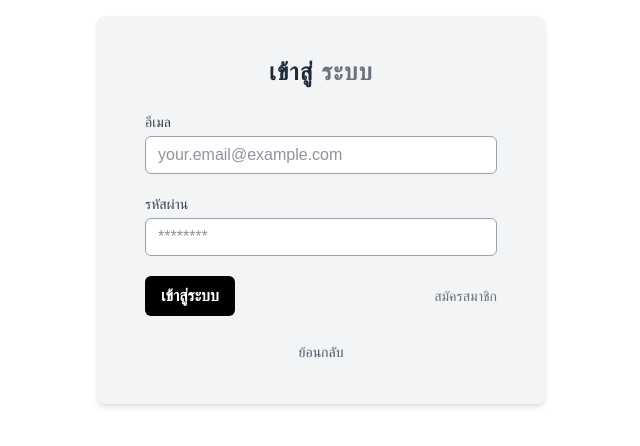
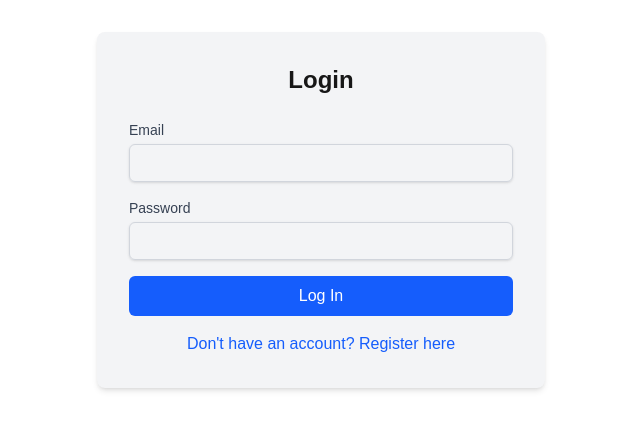
Before and after one commit to Neo134340/project, a Next.js app: page /login in a window 1280 px wide. Shown: the part 190-636 px from the top of the page, without its empty margins (319-959 px from the left). Built offline with nearby package versions, Linux system fonts and the light colour scheme.

Commit message:
login register profile edpf Success fondback

```diff
--- a/app/login/page.tsx
+++ b/app/login/page.tsx
@@ -1,4 +1,4 @@
-"use client";
+"use client";  // Ensure the client-side execution
 
 import React, { useState } from 'react';
 import { useRouter } from 'next/navigation';
@@ -12,58 +12,59 @@ const LoginPage: React.FC = () => {
     const handleSubmit = async (event: React.FormEvent) => {
         event.preventDefault();
         console.log('เข้าสู่ระบบ:', { email, password });
-        router.push('/');
+
+        // เรียก API ตรวจสอบการเข้าสู่ระบบ ---> เหวินเพิ่มเข้ามาหลังบ้าน
+        const response = await fetch('http://localhost:8081/api/customer/login', {
+            method: 'POST',
+            headers: { 'Content-Type': 'application/json' },
+            body: JSON.stringify({ email, password }),
+        });
+
+        if (response.ok) {
+            alert("เข้าสู่ระบบสำเร็จ");
+            router.push('/'); // เปลี่ยนเส้นทางไปหน้าแรก
+        } else {
+            const error = await response.text();
+            alert(error); // แจ้งข้อผิดพลาด
+        }
     };
 
     return (
         <div className="min-h-screen bg-white flex justify-center items-center">
-            <div className="bg-gray-100 shadow-md rounded-lg px-12 py-10 w-full max-w-md">
-                <h2 className="block text-gray-800 text-2xl font-semibold text-center mb-6 uppercase tracking-wider">
-                    <span className="text-gray-800">เข้าสู่</span> <span className="text-gray-500">ระบบ</span>
-                </h2>
-                <form onSubmit={handleSubmit} className="space-y-5">
-                    <div>
-                        <label htmlFor="email" className="block text-gray-700 text-sm font-medium mb-1">
-                            อีเมล
-                        </label>
+            <div className="bg-gray-100 shadow-md rounded-lg p-8 w-full max-w-md">
+                <h2 className="text-2xl font-bold text-center mb-6">Login</h2>
+                <form onSubmit={handleSubmit}>
+                    <div className="mb-4">
+                        <label htmlFor="email" className="block text-sm font-medium text-gray-700">Email</label>
                         <input
-                            className="appearance-none border border-gray-400 rounded-md w-full py-2 px-3 text-gray-800 bg-white leading-tight focus:outline-none focus:shadow-outline focus:border-blue-500"
+                            type="email"
                             id="email"
-                            type="email"
-                            placeholder="your.email@example.com"
                             value={email}
                             onChange={(e) => setEmail(e.target.value)}
+                            className="mt-1 block w-full px-3 py-2 border border-gray-300 rounded-md shadow-sm focus:outline-none focus:ring-indigo-500 focus:border-indigo-500 sm:text-sm"
+                            required
                         />
                     </div>
-                    <div>
-                        <label htmlFor="password" className="block text-gray-700 text-sm font-medium mb-1">
-                            รหัสผ่าน
-                        </label>
+                    <div className="mb-4">
+                        <label htmlFor="password" className="block text-sm font-medium text-gray-700">Password</label>
                         <input
-                            className="appearance-none border border-gray-400 rounded-md w-full py-2 px-3 text-gray-800 bg-white leading-tight focus:outline-none focus:shadow-outline focus:border-blue-500"
+                            type="password"
                             id="password"
-                            type="password"
-                            placeholder="********"
                             value={password}
                             onChange={(e) => setPassword(e.target.value)}
+                            className="mt-1 block w-full px-3 py-2 border border-gray-300 rounded-md shadow-sm focus:outline-none focus:ring-indigo-500 focus:border-indigo-500 sm:text-sm"
+                            required
                         />
                     </div>
-                    <div className="flex items-center justify-between">
-                        <button
-                            className="bg-black text-white font-semibold py-2 px-4 rounded-md focus:outline-none focus:shadow-outline transition duration-300 ease-in-out hover:bg-gray-800"
-                            type="submit"
-                        >
-                            เข้าสู่ระบบ
-                        </button>
-                        <Link href="/register" className="inline-block align-baseline font-medium text-sm text-gray-500 hover:text-gray-800 transition duration-300 ease-in-out">
-                            สมัครสมาชิก
-                        </Link>
-                    </div>
+                    <button
+                        type="submit"
+                        className="w-full bg-blue-600 text-white py-2 rounded-md hover:bg-blue-700 transition"
+                    >
+                        Log In
+                    </button>
                 </form>
-                <div className="mt-6 text-center">
-                    <Link href="/" className="inline-block align-baseline font-medium text-sm text-gray-600 hover:text-gray-800 transition duration-300 ease-in-out">
-                        ย้อนกลับ
-                    </Link>
+                <div className="mt-4 text-center">
+                    <Link href="/register" className="text-blue-600 hover:underline">Don&apos;t have an account? Register here</Link>
                 </div>
             </div>
         </div>
--- a/app/profile/edit/page.tsx
+++ b/app/profile/edit/page.tsx
@@ -1,8 +1,8 @@
 "use client";
 
-import React, { useState } from 'react';
+import React, { useEffect, useState } from 'react';
 import Link from 'next/link';
-import { useRouter } from 'next/navigation';
+
 
 interface UserProfile {
   name: string;
@@ -12,23 +12,69 @@ interface UserProfile {
   profileImage?: string;
 }
 
-const mockUserProfile: UserProfile = {
-  name: "Kim Min-ji",
-  email: "minji.kim@koreadressrental.com",
-  address: "789 Hanok Village, Seoul, South Korea",
-  phone: "+82 10-1234-5678",
-  profileImage: "/images/default-profile.png",
+const EditProfilePage = () => {
+  const [name, setName] = useState('');
+  const [email, setEmail] = useState('');
+  const [address, setAddress] = useState('');
+  const [phone, setPhone] = useState('');
+  const [profileImage, setProfileImage] = useState<File | null>(null);
+  const [previewImage, setPreviewImage] = useState<string | undefined>('');
+
+  // ฟังก์ชันสำหรับดึงข้อมูลโปรไฟล์
+  const fetchUserProfile = async () => {
+    const email = localStorage.getItem("userEmail"); // หรือลองดึงจาก sessionStorage
+    if (email) {
+      try {
+        const response = await fetch(`http://localhost:8081/api/customer/profile?email=${email}`);
+        const data: UserProfile = await response.json();
+        setName(data.name);
+        setEmail(data.email);
+        setAddress(data.address);
+        setPhone(data.phone);
+        setPreviewImage(data.profileImage);
+      } catch (error) {
+        console.error('ไม่สามารถดึงข้อมูลโปรไฟล์ได้', error);
+      }
+    }
   };
 
-const EditProfilePage: React.FC = () => {
-  const router = useRouter();
-  const [name, setName] = useState(mockUserProfile.name);
-  const [email, setEmail] = useState(mockUserProfile.email);
-  const [address, setAddress] = useState(mockUserProfile.address);
-  const [phone, setPhone] = useState(mockUserProfile.phone);
-  const [profileImage, setProfileImage] = useState<File | null>(null);
-  const [previewImage, setPreviewImage] = useState(mockUserProfile.profileImage);
+  useEffect(() => {
+    fetchUserProfile(); // เรียกใช้ฟังก์ชันดึงข้อมูลโปรไฟล์
+  }, []);
 
+  // ฟังก์ชันสำหรับการอัปเดตโปรไฟล์
+  const handleSubmit = async (e: React.FormEvent<HTMLFormElement>) => {
+    e.preventDefault();
+
+    const formData = new FormData();
+    formData.append("name", name);
+    formData.append("email", email);
+    formData.append("address", address);
+    formData.append("phone", phone);
+    if (profileImage) {
+      formData.append("profileImage", profileImage);
+    }
+
+    try {
+      const res = await fetch("http://localhost:8081/api/customer/update", {
+        method: "POST",
+        body: formData,
+      });
+
+      const result = await res.text();
+      if (res.ok) {
+        alert("อัปเดตสำเร็จ");
+      } else {
+        alert("ไม่สามารถอัปเดตข้อมูลได้: " + result);
+      }
+    } catch (error) {
+      console.error("เกิดข้อผิดพลาด:", error);
+    }
+  };
+
+
+
+  // ฟังก์ชันสำหรับการเลือกภาพโปรไฟล์ใหม่
   const handleImageChange = (event: React.ChangeEvent<HTMLInputElement>) => {
     const file = event.target.files?.[0];
     if (file) {
@@ -37,30 +83,19 @@ const EditProfilePage: React.FC = () => {
     }
   };
 
-  const handleSubmit = async (event: React.FormEvent) => {
-    event.preventDefault();
-    console.log('อัปเดตโปรไฟล์:', { name, email, address, phone, profileImage });
-    router.push('/profile');
-  };
-
   return (
       <div className="min-h-screen bg-gray-100 py-12 flex justify-center items-center fade-in">
         <div className="bg-white rounded-lg shadow-xl p-8 w-full max-w-md slide-up">
-        <h2 className="block text-gray-800 text-3xl font-bold text-center mb-8 uppercase tracking-wide">
+          <h2 className="text-center text-3xl font-bold text-gray-800 mb-8 uppercase">
             <span className="text-black">แก้ไข</span> <span className="text-gray-600">โปรไฟล์</span>
           </h2>
 
-        {/* ส่วนแก้ไขรูปโปรไฟล์ */}
           <div className="flex justify-center mb-8">
-          <div className="relative rounded-full h-24 w-24 overflow-hidden border-2 border-gray-300 shadow-md hover:scale-105 transition-transform duration-300">
-            <img
-              src={previewImage}
-              alt="รูปโปรไฟล์"
-              className="object-cover h-full w-full"
-            />
+            <div className="relative rounded-full h-24 w-24 overflow-hidden border-2 border-gray-300 shadow-md">
+              <img src={previewImage} alt="รูปโปรไฟล์" className="object-cover h-full w-full" />
               <label
                   htmlFor="profileImageInput"
-              className="absolute inset-0 bg-black bg-opacity-60 flex items-center justify-center text-white text-sm font-semibold cursor-pointer hover:bg-opacity-80 transition-opacity duration-200"
+                  className="absolute inset-0 bg-black bg-opacity-60 flex items-center justify-center text-white text-sm font-semibold cursor-pointer"
               >
                 อัปโหลดใหม่
                 <input
@@ -76,85 +111,93 @@ const EditProfilePage: React.FC = () => {
 
           <form onSubmit={handleSubmit} className="space-y-6">
             <div>
-            <label htmlFor="name" className="block text-gray-700 text-sm font-bold mb-2">
+              <label htmlFor="name" className="block text-sm font-bold text-gray-700 mb-2">
                 ชื่อผู้ใช้:
               </label>
               <input
                   type="text"
                   id="name"
-              className="shadow appearance-none border rounded-md w-full py-3 px-4 text-gray-700 leading-tight focus:outline-none focus:shadow-outline"
+                  className="w-full border rounded-md py-3 px-4 shadow"
                   value={name}
                   onChange={(e) => setName(e.target.value)}
               />
             </div>
             <div>
-            <label htmlFor="email" className="block text-gray-700 text-sm font-bold mb-2">
+              <label htmlFor="email" className="block text-sm font-bold text-gray-700 mb-2">
                 อีเมล:
               </label>
               <input
                   type="email"
                   id="email"
-              className="shadow appearance-none border rounded-md w-full py-3 px-4 text-gray-700 leading-tight focus:outline-none focus:shadow-outline"
+                  className="w-full border rounded-md py-3 px-4 shadow"
                   value={email}
                   onChange={(e) => setEmail(e.target.value)}
               />
             </div>
             <div>
-            <label htmlFor="address" className="block text-gray-700 text-sm font-bold mb-2">
+              <label htmlFor="address" className="block text-sm font-bold text-gray-700 mb-2">
                 ที่อยู่จัดส่ง:
               </label>
               <textarea
                   id="address"
-              className="shadow appearance-none border rounded-md w-full py-3 px-4 text-gray-700 leading-tight focus:outline-none focus:shadow-outline"
+                  className="w-full border rounded-md py-3 px-4 shadow"
                   value={address}
                   onChange={(e) => setAddress(e.target.value)}
               />
             </div>
             <div>
-            <label htmlFor="phone" className="block text-gray-700 text-sm font-bold mb-2">
+              <label htmlFor="phone" className="block text-sm font-bold text-gray-700 mb-2">
                 เบอร์โทรศัพท์:
               </label>
               <input
                   type="tel"
                   id="phone"
-              className="shadow appearance-none border rounded-md w-full py-3 px-4 text-gray-700 leading-tight focus:outline-none focus:shadow-outline"
+                  className="w-full border rounded-md py-3 px-4 shadow"
                   value={phone}
                   onChange={(e) => setPhone(e.target.value)}
               />
             </div>
-          <div className="flex justify-between items-center">
+            <div className="flex justify-between">
               <button
                   type="submit"
-              className="bg-black hover:bg-gray-800 text-white font-semibold py-3 px-5 rounded-md focus:outline-none focus:shadow-outline transition duration-300 ease-in-out hover:scale-105"
+                  className="bg-black text-white font-semibold py-3 px-5 rounded-md hover:bg-gray-800 transition"
               >
-              บันทึกการเปลี่ยนแปลง
+                บันทึก
               </button>
               <Link
                   href="/profile"
-              className="inline-block align-baseline font-semibold text-sm text-gray-600 hover:text-gray-800 transition duration-300 ease-in-out hover:underline"
+                  className="text-sm text-gray-600 hover:underline hover:text-gray-800"
               >
                 ยกเลิก
               </Link>
             </div>
           </form>
         </div>
+
         <style jsx>{`
         .fade-in {
           animation: fadein 0.5s;
         }
-
         .slide-up {
           animation: slideup 0.5s;
         }
-
         @keyframes fadein {
-          from { opacity: 0; }
-          to   { opacity: 1; }
+          from {
+            opacity: 0;
           }
-
+          to {
+            opacity: 1;
+          }
+        }
         @keyframes slideup {
-          from { transform: translateY(20px); opacity: 0; }
-          to   { transform: translateY(0); opacity: 1; }
+          from {
+            transform: translateY(20px);
+            opacity: 0;
+          }
+          to {
+            transform: translateY(0);
+            opacity: 1;
+          }
         }
       `}</style>
       </div>
--- a/app/profile/page.tsx
+++ b/app/profile/page.tsx
@@ -1,7 +1,7 @@
 "use client";
 
-import React from 'react';
-import Link from 'next/link';
+import React, { useEffect, useState } from 'react';
+import Link from 'next/link'; // ไม่มีการติดตั้งเพิ่มเติม เพราะ Next.js มีให้อยู่แล้ว
 
 interface UserProfile {
     name: string;
@@ -11,49 +11,31 @@ interface UserProfile {
     profileImage?: string;
 }
 
-interface RentalStatus {
-    rentalId: string;
-    outfitName: string;
-    rentalDate: string;
-    returnDate: string;
-    status: "กำลังเตรียม" | "ระหว่างจัดส่ง" | "กำลังใช้งาน" | "ส่งคืนแล้ว";
-}
+const ProfilePage: React.FC = () => {
+    const [user, setUser] = useState<UserProfile | null>(null);
+    const [loading, setLoading] = useState(true);
 
-const mockUserProfile: UserProfile = {
-    name: "Kim Min-ji",
-    email: "minji.kim@koreadressrental.com",
-    address: "789 Hanok Village, Seoul, South Korea",
-    phone: "+82 10-1234-5678",
-    profileImage: "/images/default-profile.png",
-};
+    useEffect(() => {
+        const email = localStorage.getItem("userEmail"); // ลองดึง email จาก localStorage หรือ sessionStorage
+        if (email) {
+            // ใช้ fetch แทน axios เพื่อดึงข้อมูลจาก API
+            fetch(`http://localhost:8081/api/customer/profile?email=${email}`)
+                .then((response) => response.json()) // แปลงข้อมูลที่รับมาเป็น JSON
+                .then((data) => {
+                    setUser(data);  // เก็บข้อมูลที่ดึงมา
+                    setLoading(false);  // เปลี่ยนสถานะให้โหลดเสร็จ
+                })
+                .catch((err) => {
+                    console.error("Error fetching profile:", err);
+                    setLoading(false); // ถ้าผิดพลาด
+                });
+        } else {
+            setLoading(false); // ถ้าไม่มี email
+        }
+    }, []);
 
-const mockRentalHistory: RentalStatus[] = [
-    {
-        rentalId: "RNT001",
-        outfitName: "ชุดฮันบกสีชมพู",
-        rentalDate: "2025-05-05",
-        returnDate: "2025-05-10",
-        status: "กำลังใช้งาน",
-    },
-    {
-        rentalId: "RNT002",
-        outfitName: "ชุดเจ้าชายโบราณ",
-        rentalDate: "2025-04-20",
-        returnDate: "2025-04-25",
-        status: "ส่งคืนแล้ว",
-    },
-    {
-        rentalId: "RNT003",
-        outfitName: "ชุดกิแซง",
-        rentalDate: "2025-05-15",
-        returnDate: "2025-05-18",
-        status: "กำลังเตรียม",
-    },
-];
-
-const ProfilePage: React.FC = () => {
-    const user = mockUserProfile;
-    const rentalHistory = mockRentalHistory;
+    if (loading) return <div className="text-center py-10">กำลังโหลดข้อมูล...</div>; // จะแสดงข้อความระหว่างโหลดข้อมูล
+    if (!user) return <div className="text-center py-10 text-red-600">ไม่พบข้อมูลผู้ใช้งาน</div>; // ถ้าไม่มีข้อมูล
 
     return (
         <div className="min-h-screen bg-gray-100 py-12 flex justify-center items-center fade-in">
@@ -102,29 +84,7 @@ const ProfilePage: React.FC = () => {
                     <h3 className="text-xl font-bold text-gray-800 mb-4 uppercase tracking-wide text-black">
                         <span className="text-black">สถานะ</span> <span className="text-gray-600">การเช่า</span>
                     </h3>
-                    {rentalHistory.length > 0 ? (
-                        <ul className="divide-y divide-gray-200 rounded-md shadow-sm">
-                            {rentalHistory.map((rental) => (
-                                <li key={rental.rentalId} className="py-4 px-4 bg-white hover:bg-gray-100 transition duration-200 ease-in-out">
-                                    <div className="flex items-center justify-between">
-                                        <p className="text-gray-700 font-semibold">{rental.outfitName}</p>
-                                        <span className={`inline-flex items-center rounded-full px-3 py-1 text-xs font-medium bg-${
-                                            rental.status === 'กำลังเตรียม' ? 'yellow' :
-                                            rental.status === 'ระหว่างจัดส่ง' ? 'blue' :
-                                            rental.status === 'กำลังใช้งาน' ? 'green' :
-                                            'gray'
-                                        }-200 text-gray-800`}>
-                                            {rental.status}
-                                        </span>
-                                    </div>
-                                    <p className="text-gray-500 text-sm mt-1">วันที่เช่า: {rental.rentalDate}</p>
-                                    <p className="text-gray-500 text-sm">วันที่คืน: {rental.returnDate}</p>
-                                </li>
-                            ))}
-                        </ul>
-                    ) : (
-                        <p className="text-gray-600 py-4 text-center bg-white rounded-md shadow-sm">ไม่มีประวัติการเช่าชุด</p>
-                    )}
+                    {/* สามารถดึงประวัติการเช่าเพิ่มเติมจาก API ตามที่ต้องการ */}
                 </div>
 
                 <div className="mt-8 flex justify-between items-center">
--- a/app/register/page.tsx
+++ b/app/register/page.tsx
@@ -15,8 +15,28 @@ const RegisterPage: React.FC = () => {
     const handleSubmit = async (event: React.FormEvent) => {
         event.preventDefault();
         console.log('สมัครสมาชิก:', { name, email, password, address, phone });
-        router.push('/login');
+
+        try {
+            const response = await fetch('http://localhost:8081/api/customer/register', {
+                method: 'POST',
+                headers: { 'Content-Type': 'application/json' },
+                body: JSON.stringify({ name, email, password, address, phone }),
+            });
+
+            if (response.ok) {
+                localStorage.setItem('userEmail', email); // ✅ เก็บ email
+                alert("คุณเป็นสมาชิกกับเราสำเร็จ");
+                router.push('/profile'); // ✅ ไปหน้าโปรไฟล์
+            } else {
+                const error = await response.text();
+                alert(error);
+            }
+        } catch (error) {
+            console.error("เกิดข้อผิดพลาด:", error);
+            alert("เกิดข้อผิดพลาดในการสมัครสมาชิก");
+        }
     };
+
 
     return (
         <div className="min-h-screen bg-white flex justify-center items-center">
--- a/package.json
+++ b/package.json
@@ -11,6 +11,7 @@
   "dependencies": {
     "@heroicons/react": "^2.2.0",
     "antd": "^5.24.9",
+    "axios": "^1.9.0",
     "next": "15.3.1",
     "react": "^19.0.0",
     "react-datepicker": "^8.3.0",
```
Also changed, not shown: app/page.tsx (+6 -1 lines), .clerk/.tmp/README.md (added), .clerk/.tmp/keyless.json (added), 1 other file (tests, documents, lock files or other folders). Lines whose indentation alone changed are shown as unchanged.
